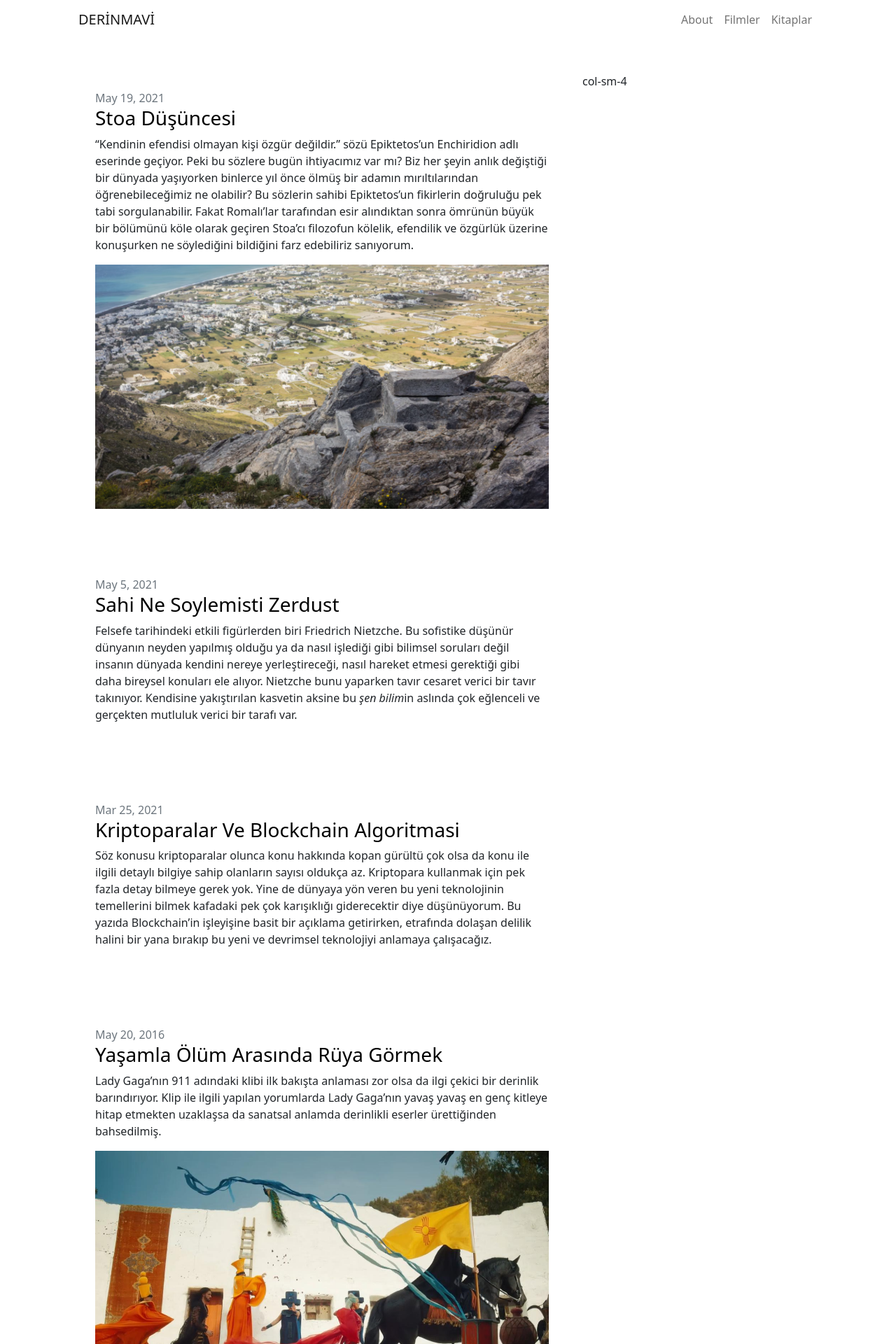
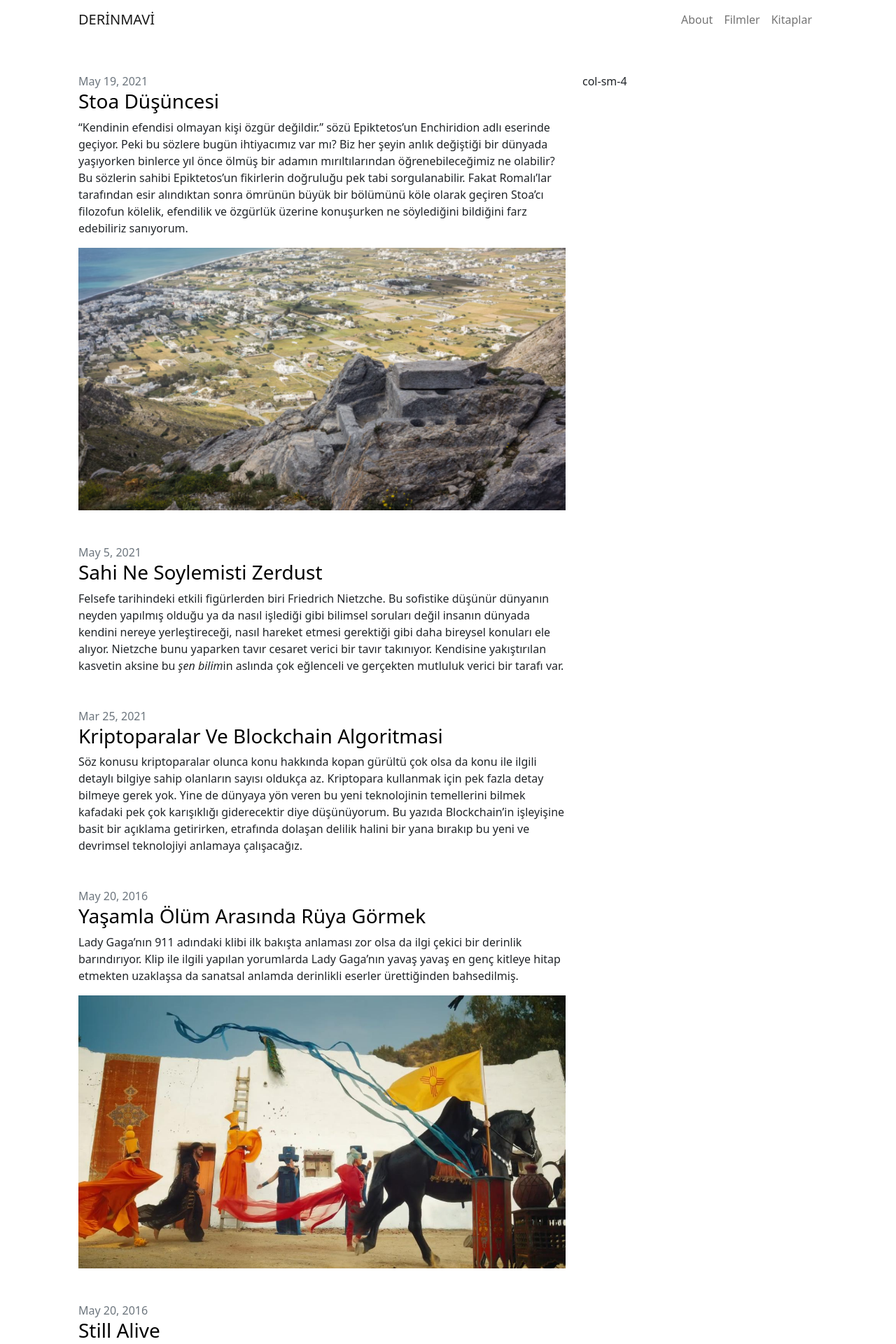
Before and after one commit to tozbulut/derinmavi.io, a Jekyll site: the page built from index.markdown, in a window 1280 px wide. Shown: the top 1920 px of the page at 70% size. Built offline with Jekyll 4.4.1, drawn with Linux system fonts in a browser that asks for light colours.

Commit message:
Update home.html

```diff
--- a/_layouts/home.html
+++ b/_layouts/home.html
@@ -23,7 +23,7 @@ layout: default
     <ul class="post-list list-unstyled">
       {%- assign date_format = site.bootstrap.date_format | default: "%b %-d, %Y" -%}
       {%- for post in posts -%}
-    <li class="mb-5 p-4">
+    <li class="mb-5">
         <span class="post-meta text-muted">{{ post.date | date: date_format }}</span>
         <h3>
           <a class="post-link text-decoration-none" href="{{ post.url | relative_url }}" style="color: black;">
```
